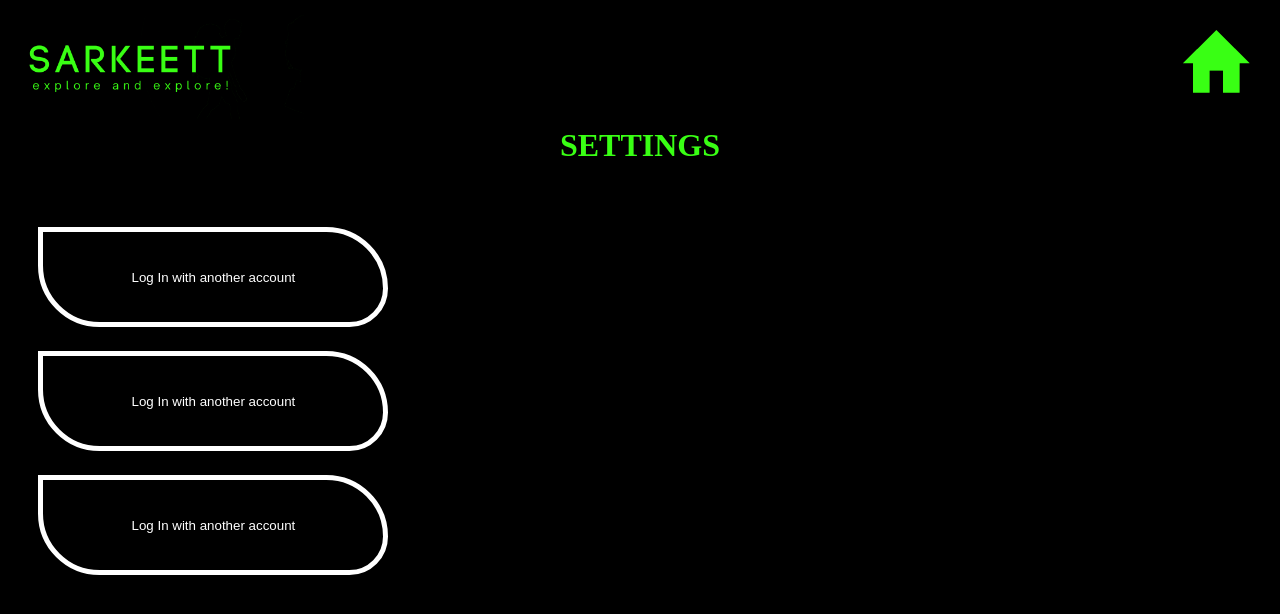
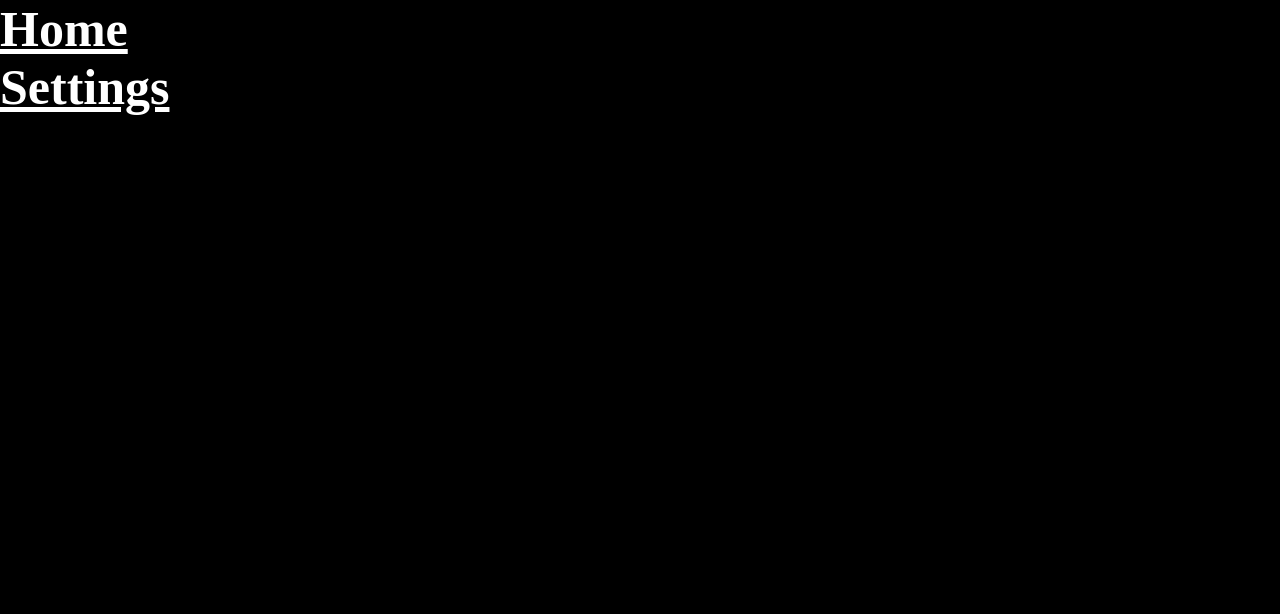
Before and after one commit to abjs/sarkeett, a React (Create React App) app: page /profile in a window 1280 px wide. Shown: the top 614 px of the page. Built offline with nearby package versions, Linux system fonts and the light colour scheme.

Commit message:
Smp page

```diff
--- a/src/App.css
+++ b/src/App.css
@@ -8,4 +8,6 @@
     'Ubuntu', 'Cantarell', 'Fira Sans', 'Droid Sans', 'Helvetica Neue',
     sans-serif;
     /* background: #f0f2f5; */
+  background-color: black;
+
   }
--- a/src/App.js
+++ b/src/App.js
@@ -2,11 +2,14 @@ import React from 'react'
 // import './App.css';
 // import HomeInUp from './Page/HomeInUp/HomeInUp'
 // import LoginForm from './Component/LoginForm/LoginForm'
-import Settings from './Page/Settings/Settings'
+// import Settings from './Page/Settings/Settings'
+import Page from './Page/Page'
 // import Profile from './Profile'
 export default function App() {
   return (
     <div>
+      {/* only for deployment */}
+      <Page/>
       {/* <HomeInUp/> */}
       {/* <LoginForm/> */}
       {/* <Profile /> */}
@@ -16,7 +19,7 @@ export default function App() {
       {/* Feed */}
       {/* Explore  */}
       {/* Profile */}
-      <Settings/>
+      {/* <Settings/> */}
       {/* Chat  */}
       {/* Post */}
     </div>
--- /dev/null
+++ b/src/Page/Page.css
@@ -0,0 +1,9 @@
+*{
+    margin: 0;
+    padding: 0;
+}
+.page-btn{
+    font-size: 50px;
+    font-weight: bolder;
+    color: white;
+}
--- a/src/Page/Page.js
+++ b/src/Page/Page.js
@@ -0,0 +1,20 @@
+import React from 'react'
+import {Link} from 'react-router-dom'
+import './Page.css'
+export default function Page() {
+    return (
+        <>
+        <div className="Page_div">
+            <div className="page-btn">
+            <Link className="page-btn" to="/home" >Home</Link>
+            </div>
+            <div className="page-btn">
+            <Link  className="page-btn" to="/settings" >Settings</Link>
+            </div>
+            {/* <div className="page-btn"></div>
+            <div className="page-btn"></div>
+            <div className="page-btn"></div> */}
+        </div>
+        </>
+    )
+}
--- a/src/Page/Settings/Settings.css
+++ b/src/Page/Settings/Settings.css
@@ -1,7 +1,7 @@
 body{
     margin: 0;
     padding: 0;
-    background-color: black;
+    /* background-color: black; */
 }
 .salogo >img{
     height: 223px;
--- a/src/index.css
+++ b/src/index.css
@@ -3,6 +3,7 @@ body {
 
   -webkit-font-smoothing: antialiased;
   -moz-osx-font-smoothing: grayscale;
+  background-color: black;
 }
 
 code {
```
Also changed, not shown: 17 other files (tests, documents, lock files or other folders).
